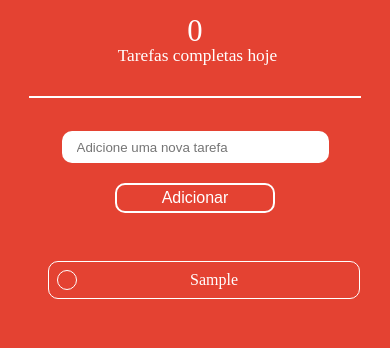
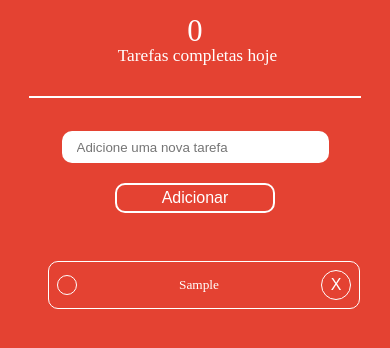
Before and after one commit to RafaelGoulartB/PWA-ToDoList, a plain HTML site: page index.html in a window 390 px wide. Both pictures are taken after typing "Sample" into the empty fields and a click on the button "Adicionar". Drawn offline with Linux system fonts and the light colour scheme.

Commit message:
Adapatações Mobile

```diff
--- a/css/tasks.css
+++ b/css/tasks.css
@@ -11,9 +11,6 @@
     margin: 1em auto;
     border-radius: 10px;
 
-}
-.todo-items div li {
-    line-height: 1.25em;
 }
 
 .btn-remover {
@@ -36,7 +33,7 @@
 }
 
 
-@media(max-width: 850px) {
+@media(max-width: 690px) {
     #list {
     }
     .todo-items div {
@@ -44,11 +41,8 @@
     }
     .todo-items div li {
         margin: auto;
-        line-height: 0.25em;
-        font-size: 12pt;
+        line-height: 1.5em;
+        font-size: 10pt;
     }
 
-    .btn-remover {
-        display: none;
-    }
 }
--- a/js/updateScreen.js
+++ b/js/updateScreen.js
@@ -3,7 +3,7 @@ function updateScreen() {
 
     tasks.forEach(task => {
         list += '<div><button onclick="completeTask(this)" class="btn-complete" id='+task.id+'></button>'
-        list += "<li onclick='removeTask(this)' id="+task.id+">"+task.data.task+'</li>';
+        list += "<li id="+task.id+">"+task.data.task+'</li>';
         list += '<button onclick="removeTask(this)" class="btn-remover" id='+task.id+'>X</button></div>'
     });
 
```
